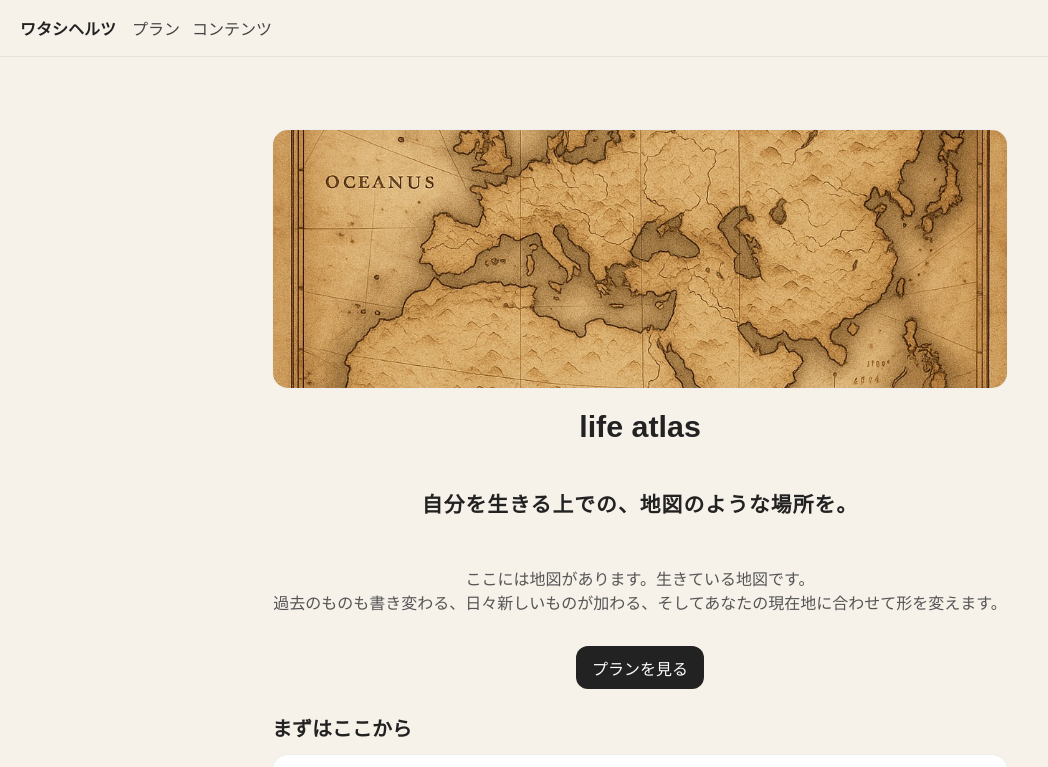
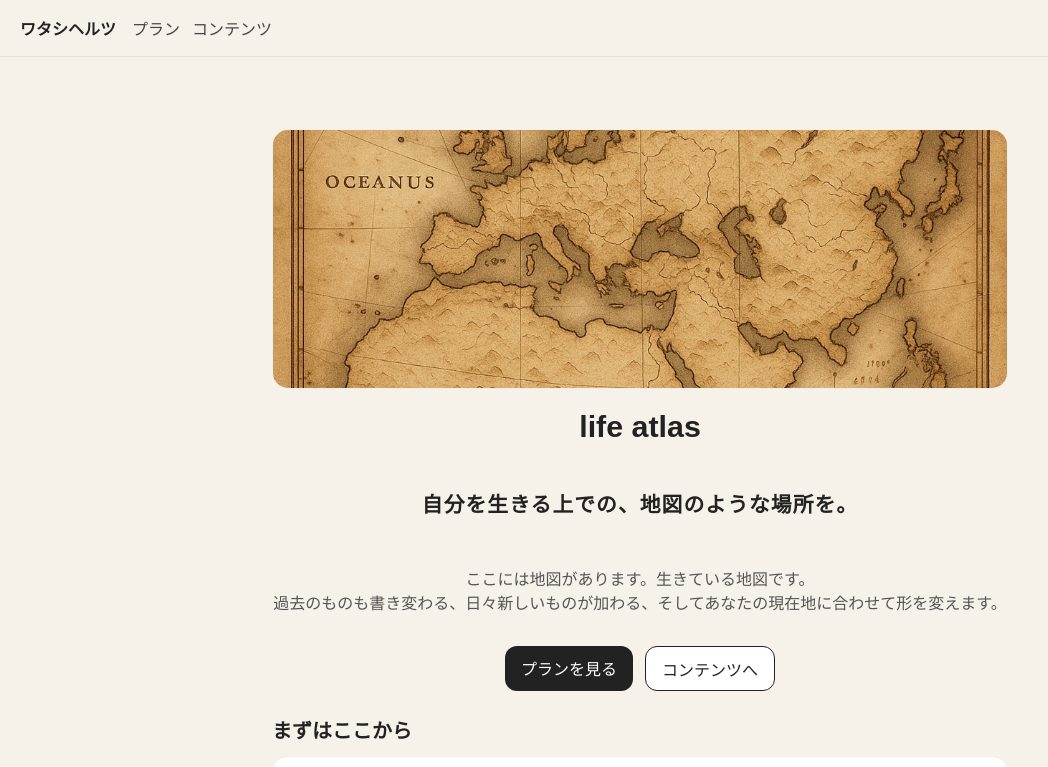
Before and after one commit to hiracoh/watashihertz, a Next.js app: page / in a window 1280 px wide. Shown: the top 767 px of the page, without its empty margins (0-1048 px from the left). Built offline with nearby package versions, Linux system fonts and the light colour scheme; a web font is replaced by a local one.

Commit message:
Update page.js

```diff
--- a/app/page.js
+++ b/app/page.js
@@ -9,6 +9,15 @@ const btnPrimary = {
   background: "#222",
   color: "#fff",
   textDecoration: "none",
+};
+const btnGhost = {
+  display: "inline-block",
+  padding: "0.6rem 1rem",
+  borderRadius: 12,
+  border: "1px solid #222",
+  textDecoration: "none",
+  color: "#222",
+  background: "#fff",
 };
 
 // ガイド用の最小カード
@@ -123,15 +132,18 @@ export default function Home() {
 過去のものも書き変わる、日々新しいものが加わる、そしてあなたの現在地に合わせて形を変えます。`}
         </p>
 
-        {/* ボタンは中央寄せ／「コンテンツへ」は削除 */}
+        {/* ボタン：中央寄せ、プラン＋コンテンツ両方復活 */}
         <div style={{ display: "flex", gap: "0.75rem", flexWrap: "wrap", justifyContent: "center" }}>
           <a href="/plans" style={btnPrimary}>
             プランを見る
           </a>
+          <a href="/content" style={btnGhost}>
+            コンテンツへ
+          </a>
         </div>
       </section>
 
-      {/* --- ガイド固定表示（featuredのみ、横リンク削除） --- */}
+      {/* --- ガイド固定表示（リンクは削除済み） --- */}
       {featured && (
         <section style={{ marginTop: 24 }}>
           <h2 style={{ margin: "0 0 12px", fontSize: 20, fontWeight: 600 }}>まずはここから</h2>
```
